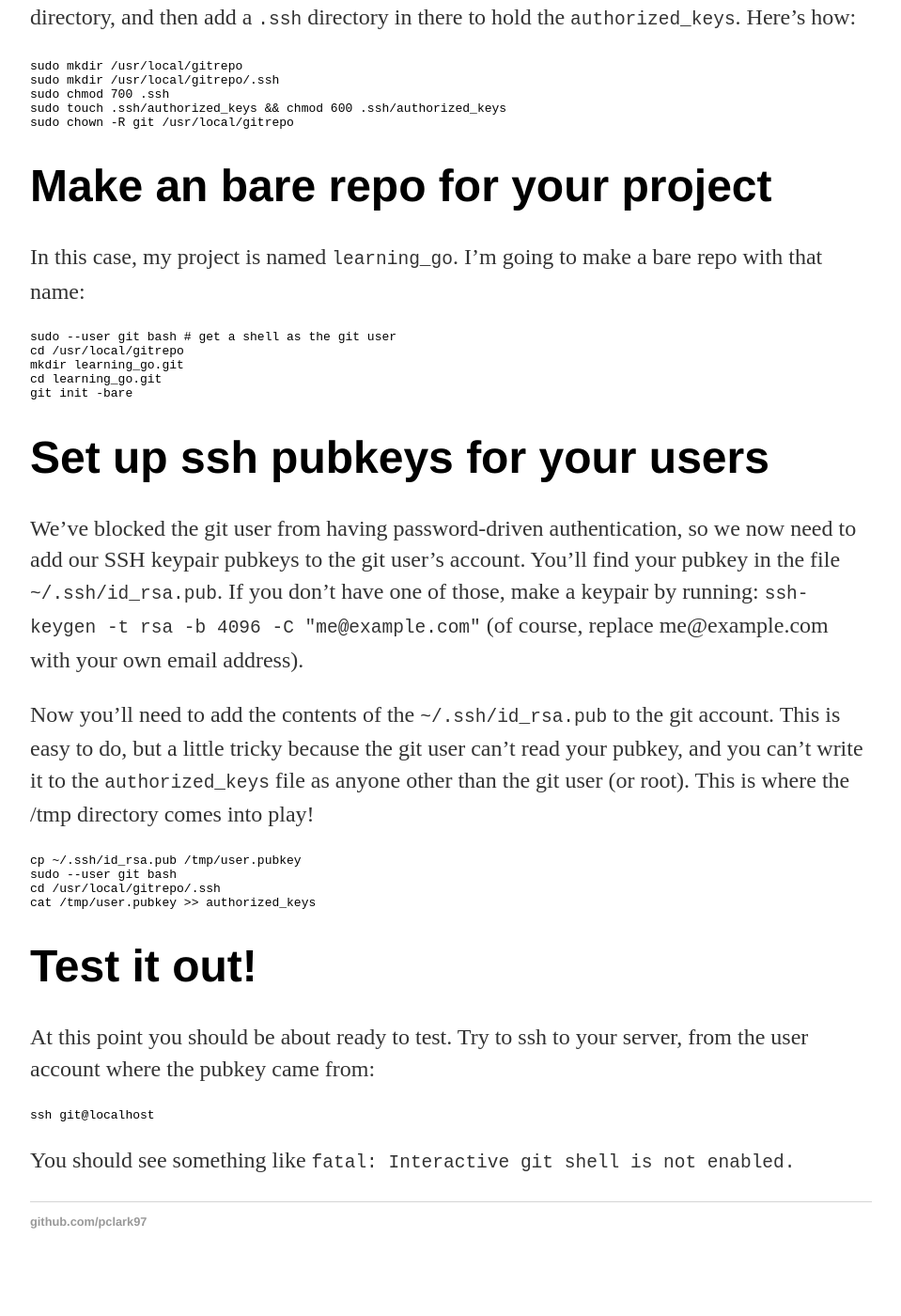
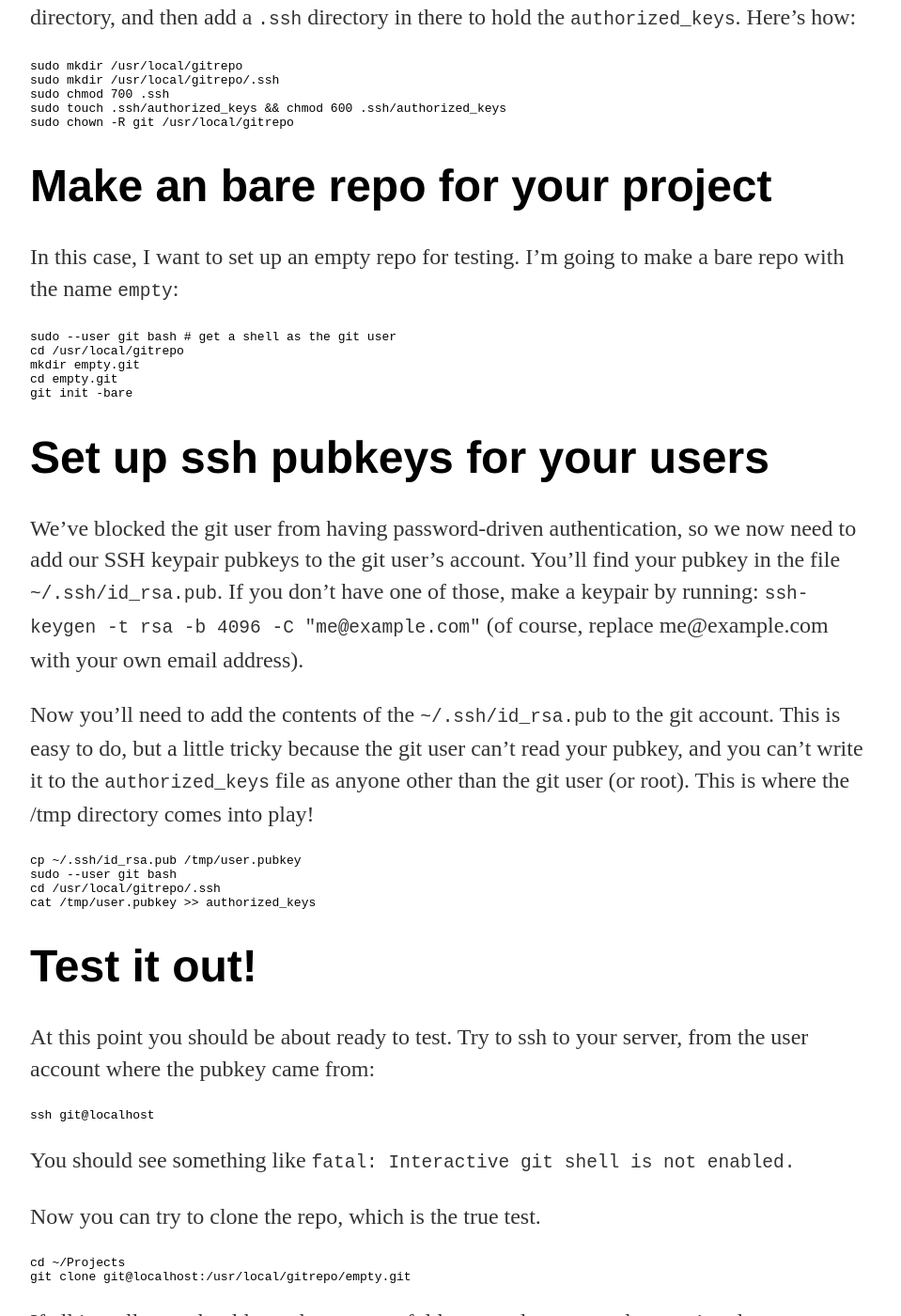
Before and after one commit to pclark97/pclark97.github.io, a Jekyll site: the page built from _posts/2017-02-07-git-setup.md, in a window 1280 px wide and 1400 px high, scrolled down 1508 px. Shown: the whole window at 94% size, without its empty margins (160-1119 px from the left). Built offline with Jekyll 4.4.1, drawn with Linux system fonts in a browser that asks for light colours; before the commit the page ends 2875 px from its top, so only the background shows below that; some of the changed text lies outside the part shown.

Commit message:
More wording on post

```diff
--- a/_posts/2017-02-07-git-setup.md
+++ b/_posts/2017-02-07-git-setup.md
@@ -40,12 +40,12 @@ We'll need to make that directory, and then add a `.ssh` directory in there to h
 
 
 # Make an bare repo for your project
-In this case, my project is named `learning_go`. I'm going to make a bare repo with that name:
+In this case, I want to set up an empty repo for testing. I'm going to make a bare repo with the name `empty`:
 
     sudo --user git bash # get a shell as the git user
     cd /usr/local/gitrepo
-    mkdir learning_go.git
-    cd learning_go.git
+    mkdir empty.git
+    cd empty.git
     git init -bare
 
 # Set up ssh pubkeys for your users
@@ -66,3 +66,12 @@ Try to ssh to your server, from the user account where the pubkey came from:
     ssh git@localhost
 
 You should see something like `fatal: Interactive git shell is not enabled.`
+
+Now you can try to clone the repo, which is the true test.
+
+    cd ~/Projects
+    git clone git@localhost:/usr/local/gitrepo/empty.git
+
+If all is well, you should now have a new folder named empty, and a warning that says `warning: You appear to have cloned an empty repository.` Which is true!
+
+Now you can make a new repo for your project, clone it, and collaborate.
```
